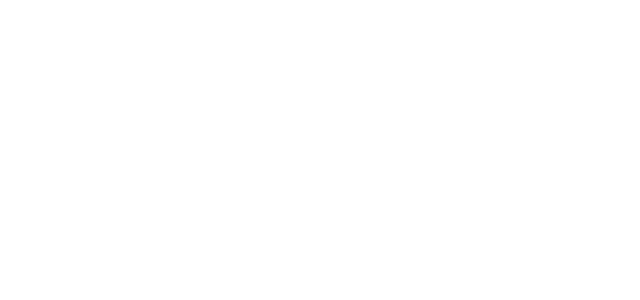
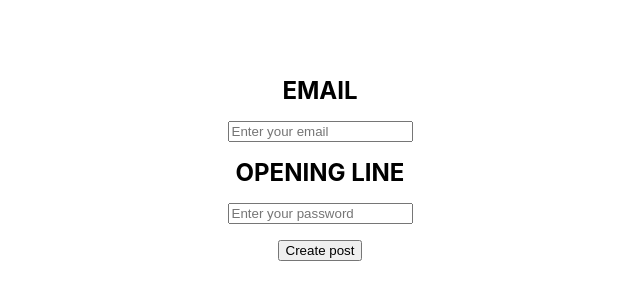
Before and after one commit to yassscoder/News-App-Frontend, a React (Create React App) app: page /Login in a window 1280 px wide. Before the commit this address had no page. Shown: the part 184-484 px from the top of the page, without its empty margins (320-960 px from the left). Built offline with nearby package versions, Linux system fonts and the light colour scheme.

Commit message:
wip: create login form w/ Formik validation

```diff
--- a/src/App.js
+++ b/src/App.js
@@ -4,6 +4,7 @@
 import { PostsByTopic } from "./pages/PostsByTopic/PostsByTopic";
 import { PostsByDate } from "./pages/PostsBySpecificDate/PostsBySpecificDate";
 import { PostForm } from "./pages/PostForm/PostForm";
+import {LoginForm} from "./pages/LoginForm/LoginForm"
 
 function App() {
   return (
@@ -14,6 +15,7 @@
           <Route path="/filterByTopic" element={<PostsByTopic />} />
           <Route path="/filterByDate" element={<PostsByDate />} />
           <Route path="/CreatePost" element={<PostForm />} />
+          <Route path="/Login" element={<LoginForm />} />
         </Routes>
       </div>
     </BrowserRouter>
--- /dev/null
+++ b/src/pages/LoginForm/LoginForm.js
@@ -0,0 +1,72 @@
+import { useState } from "react";
+import { Formik, Field, Form } from "formik";
+import { Navigate } from "react-router-dom";
+
+function validateEmail(value) {
+  let error;
+  if (!value) {
+    error = "Required field";
+  } else if (!/^[A-Z0-9._%+-]+@[A-Z0-9.-]+\.[A-Z]{2,4}$/i.test(value)) {
+    error = 'Invalid email address';
+  }
+  return error;
+}
+
+function validatePassword(value) {
+  let error;
+  if (!value) {
+    error = "Required field";
+  } else if (/^(?=.*[A-Za-z])(?=.*\d)[A-Za-z\d]{8,20}$/i.test(value)) {
+    error = "Password must contain at least one letter and one number.";
+  }
+  return error;
+}
+
+export const LoginForm = (props) => {
+  const [redirect, setRedirect] = useState(false);
+
+  if (redirect) {
+    return <Navigate to="/" />;
+  }
+
+  return (
+    <div className="container__form">
+      <div className="post__form">
+        <Formik
+          initialValues={{
+            email: "",
+            password: "",
+          }}
+        >
+          {({ errors }) => (
+            <Form>
+              <label htmlFor="email">Email</label>
+              <Field
+                id="email"
+                name="email"
+                placeholder="Enter your email"
+                validate={validateEmail}
+              />
+              {errors.email}
+
+              <label htmlFor="password">Opening line</label>
+              <Field
+                id="password"
+                name="password"
+                placeholder="Enter your password"
+                validate={validatePassword}
+              />
+              {errors.password}
+
+
+
+
+
+              <button type={"submit"}>Create post</button>
+            </Form>
+          )}
+        </Formik>
+      </div>
+    </div>
+  );
+};
```
